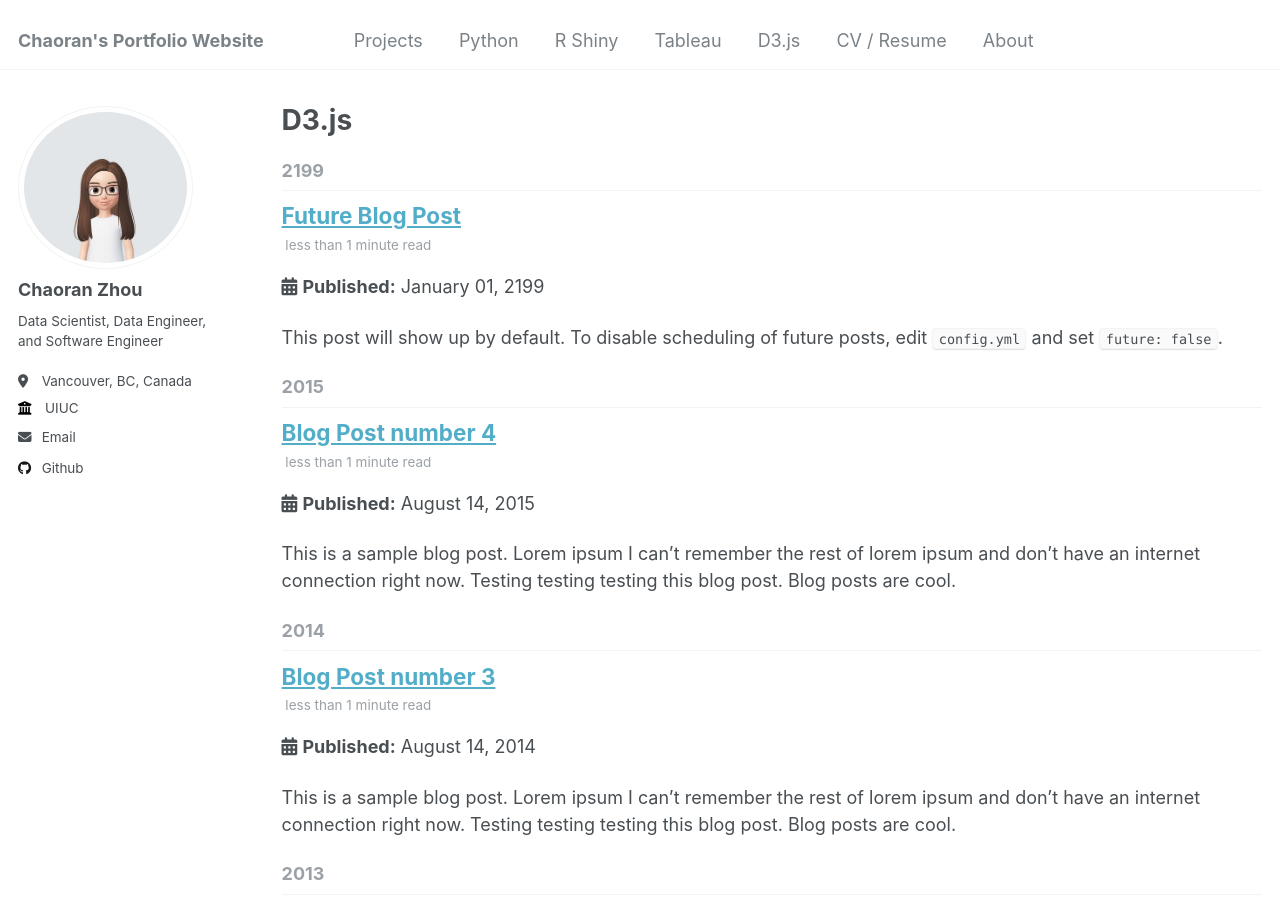
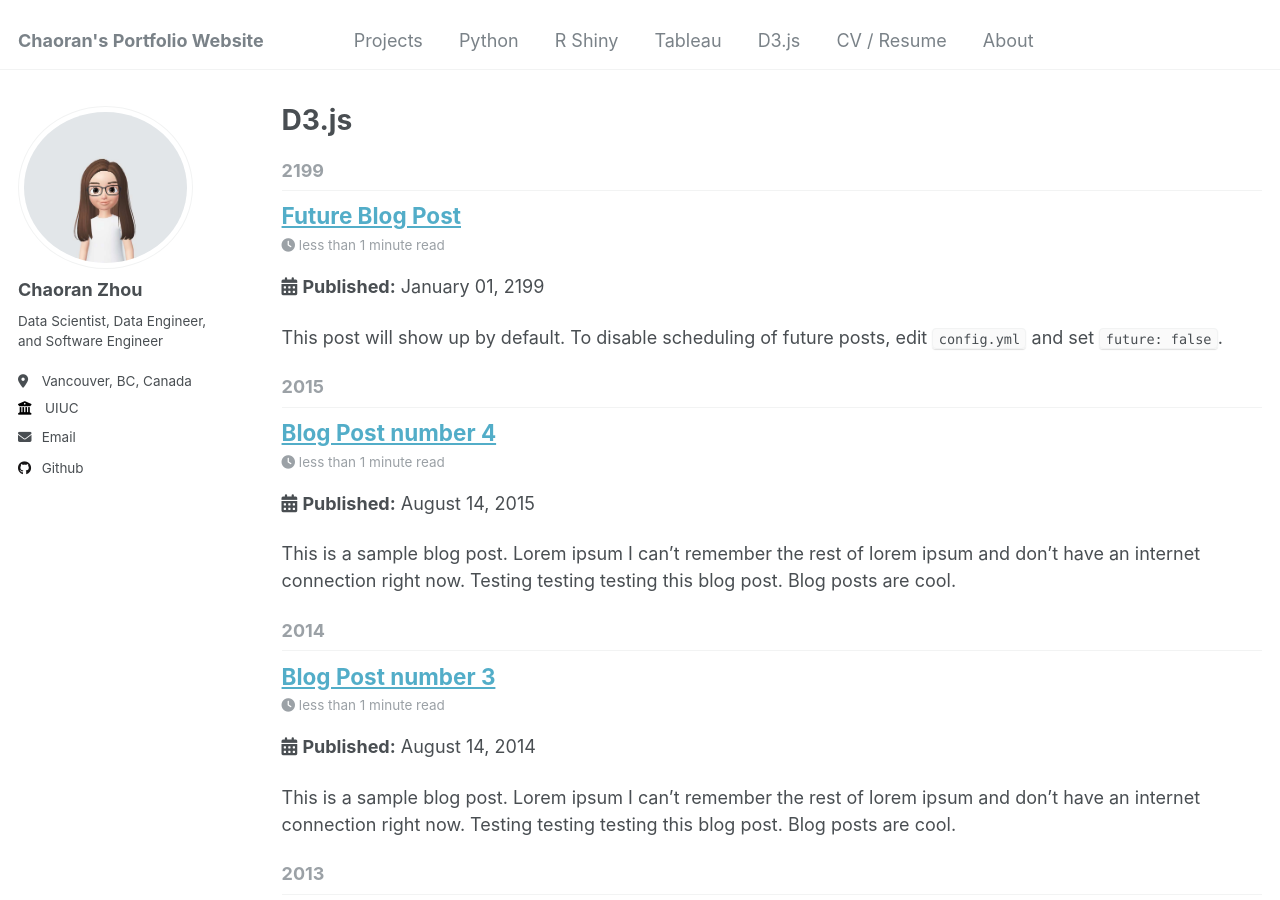
Before and after one commit to ranranrunforit/ranranrunforit.github.io, a Jekyll site: the page built from _pages/d3js.html, in a window 1280 px wide and 900 px high. Built offline with Jekyll 4.4.1, drawn with Linux system fonts in a browser that asks for light colours.

Commit message:
Update archive-single.html

```diff
--- a/_includes/archive-single.html
+++ b/_includes/archive-single.html
@@ -35,7 +35,7 @@
     </h2>
 
     {% if post.read_time %}
-      <p class="page__meta"><i class="fa fa-clock-o" aria-hidden="true"></i> {% include read-time.html %}</p>
+      <p class="page__meta"><i class="fa fa-clock" aria-hidden="true"></i> {% include read-time.html %}</p>
     {% endif %}
 
         {% if post.collection == 'teaching' %}
```
